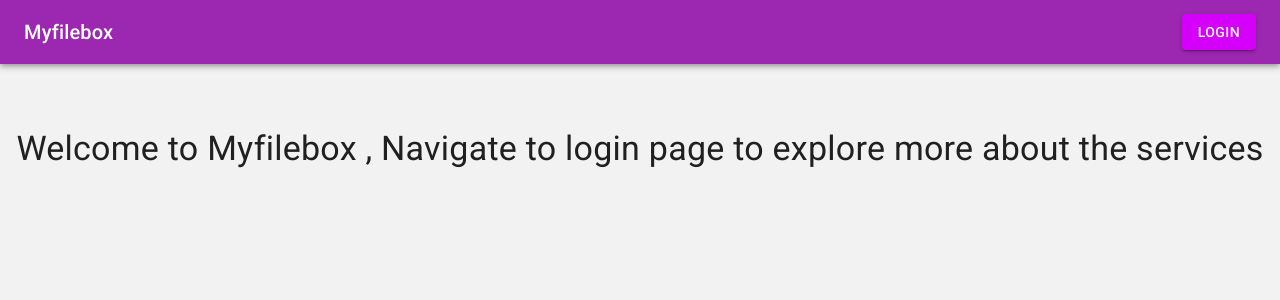
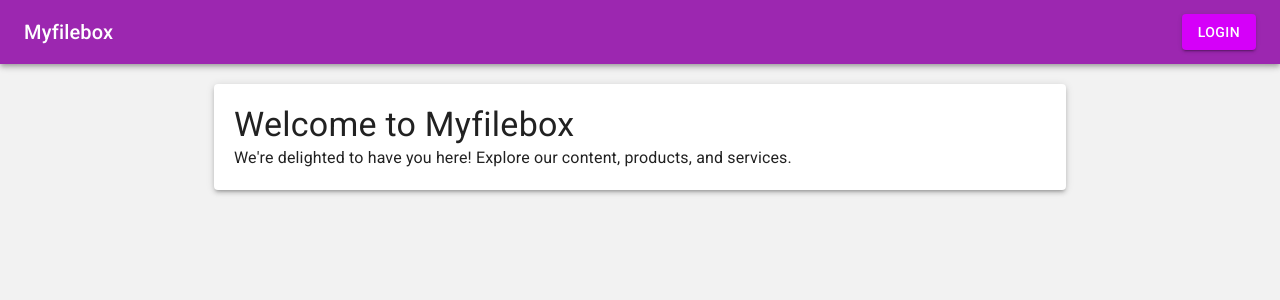
Before and after one commit to Lekhana19/Myfilebox-deployedversion, a React (Create React App) app: page / in a window 1280 px wide. Shown: the top 300 px of the page. Built offline with nearby package versions, Linux system fonts and the light colour scheme; no server answers; what amazon-cognito-identity-js would draw is missing.

Commit message:
newchanges

```diff
--- a/src/pages/HomePage.jsx
+++ b/src/pages/HomePage.jsx
@@ -1,20 +1,17 @@
-import { Box, Typography } from "@mui/material";
+import { Container,Paper, Typography } from "@mui/material";
 import React from "react";
 const HomePage = () => {
   return (
-    <Box
-      sx={{
-        marginTop: 8,
-        display: "flex",
-        flexDirection: "column",
-        alignItems: "center",
-      }}
-    >
-      <Typography variant="h4">
-        Welcome to Myfilebox , Navigate to login page to explore more about the services
-
+    <Container maxWidth="md">
+    <Paper elevation={3} style={{ padding: '20px', marginTop: '20px' }}>
+      <Typography variant="h4" component="h1">
+        Welcome to Myfilebox
       </Typography>
-    </Box>
+      <Typography variant="body1">
+        We're delighted to have you here! Explore our content, products, and services.
+      </Typography>
+    </Paper>
+  </Container>
   );
 };
 
```
